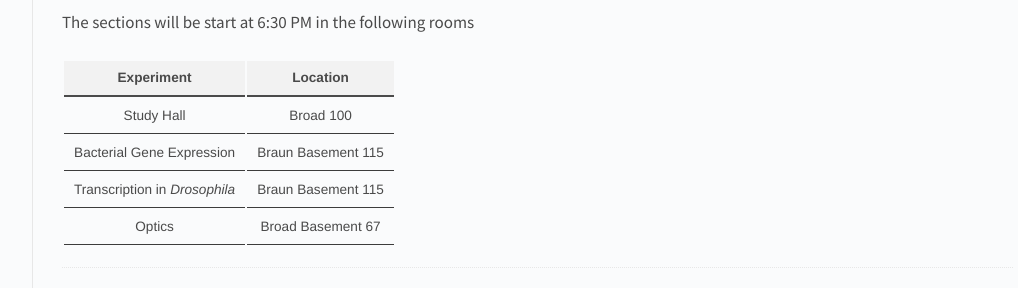
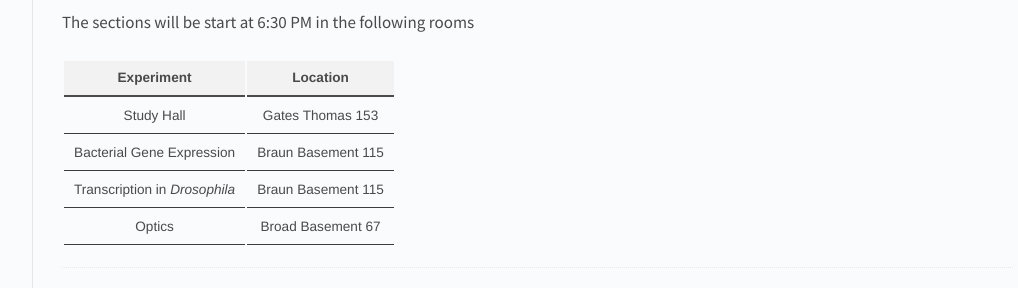
Before and after one commit to RPGroup-PBoC/be262, a Jekyll site: the page built from _posts/2017-01-31-about.md, in a window 1280 px wide. Shown: the part 1573-1861 px from the top of the page, without its empty margins (240-1258 px from the left). Built offline with Jekyll 4.4.1, drawn with Linux system fonts in a browser that asks for light colours.

Commit message:
Fixed location change

```diff
--- a/_posts/2017-01-31-about.md
+++ b/_posts/2017-01-31-about.md
@@ -42,7 +42,7 @@ The sections will be start at 6:30 PM in the following rooms
 
 | **Experiment** | **Location**|
 |:--:|:--:|
-| Study Hall | Broad 100|
+| Study Hall | Gates Thomas 153|
 | Bacterial Gene Expression | Braun Basement 115|
 | Transcription in *Drosophila* | Braun Basement 115|
 | Optics | Broad Basement 67 |
```
